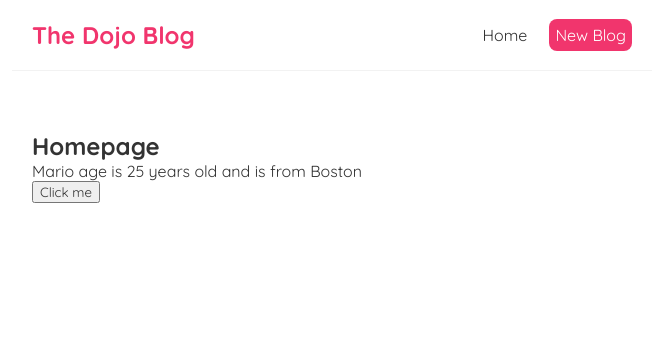
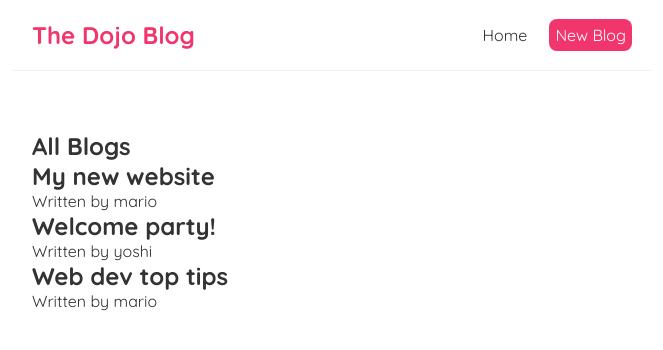
Before and after one commit to gitjua/myreactone, a React (Create React App) app: page / in a window 1280 px wide. Shown: the top 350 px of the page, without its empty margins (308-971 px from the left). Built offline with nearby package versions, Linux system fonts and the light colour scheme.

Commit message:
Added bloglist

```diff
--- /dev/null
+++ b/src/BlogList.js
@@ -0,0 +1,19 @@
+const BlogList = ({ blogs, title}) => {
+    // const blogs = props.blogs;
+    // const title = props.title;
+    // console.log(blogs);
+
+    return (
+      <div className="blog-list">
+        <h2>{ title }</h2>
+        {blogs.map(blog => (
+          <div className="blog-preview" key={blog.id} >
+            <h2>{ blog.title }</h2>
+            <p>Written by { blog.author }</p>
+          </div>
+        ))}
+      </div>
+    );
+  }
+
+  export default BlogList;
--- a/src/Home.js
+++ b/src/Home.js
@@ -1,25 +1,25 @@
 
-import { useState} from 'react';
+import { useState } from "react";
+import BlogList from "./BlogList";
 
 const Home = () => {
-
-  const [name, setName] = useState('Mario');
-  const [age, setAge] = useState(25);
-  const [from, setFrom] = useState('Boston');
-  const handleClick = (e) => {
-   setName('luigi');
-   setAge(30);
-   setFrom('Salt lake City');
-  }
+  const [blogs, setBlogs] = useState([
+    { title: 'My new website', body: 'lorem ipsum...', author: 'mario', id: 1 },
+    { title: 'Welcome party!', body: 'lorem ipsum...', author: 'yoshi', id: 2 },
+    { title: 'Web dev top tips', body: 'lorem ipsum...', author: 'mario', id: 3 }
+  ])
 
   return (
     <div className="home">
-      <h2>Homepage</h2>
-      <p>{name} age is {age} years old and is from {from}</p>
-      <button onClick={handleClick}>Click me</button>
-
+      {/* {blogs.map(blog => (
+        <div className="blog-preview" key={blog.id} >
+          <h2>{ blog.title }</h2>
+          <p>Written by { blog.author }</p>
+        </div>
+      ))} */}
+      <BlogList blogs={blogs} title="All Blogs" />
     </div>
   );
 }
 
-  export default Home;
+export default Home;
```
